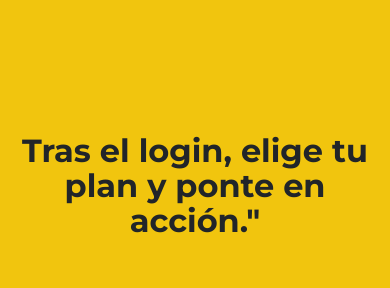
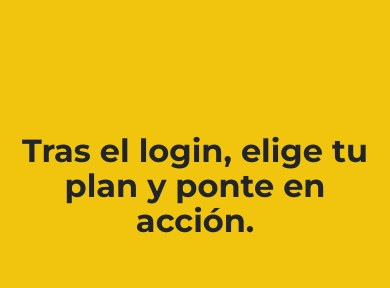
Before and after one commit to rmoralesinformatica/RNYD-Front, an Angular app: page / in a window 390 px wide. Shown: the part 5340-5628 px from the top of the page. Built offline with nearby package versions, Linux system fonts and the light colour scheme; no server answers.

Commit message:
Reparando responsive y home

```diff
--- a/src/app/guest/home/home.component.html
+++ b/src/app/guest/home/home.component.html
@@ -96,7 +96,7 @@
 <div class="main-container home-section6" id="planes-rnyd">
   <div class="container d-flex flex-column align-items-center">
     <h2 class="text-center">
-    Tras el login, elige tu plan  y ponte en acción."
+    Tras el login, elige tu plan  y ponte en acción.
     </h2>
     <div class="home-section6__plans-cards">
       @for (planCard of plansCards; track $index) {
```
